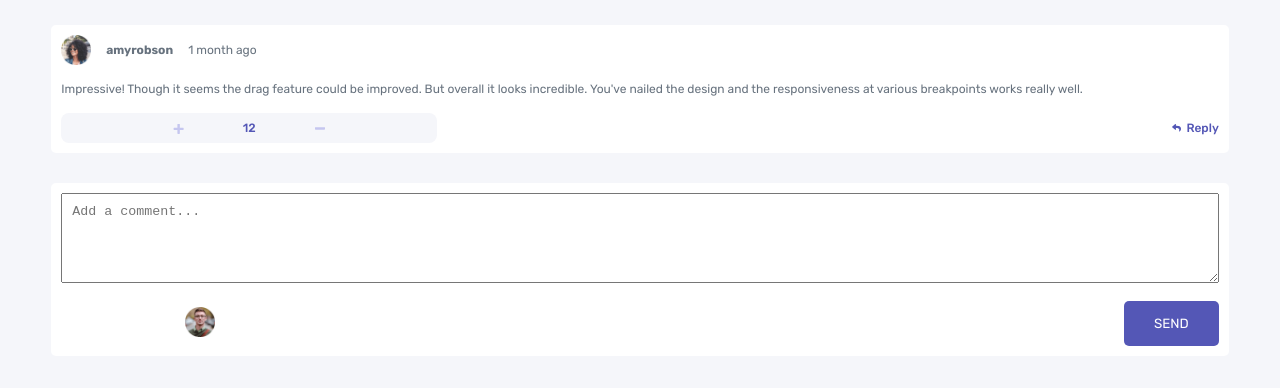
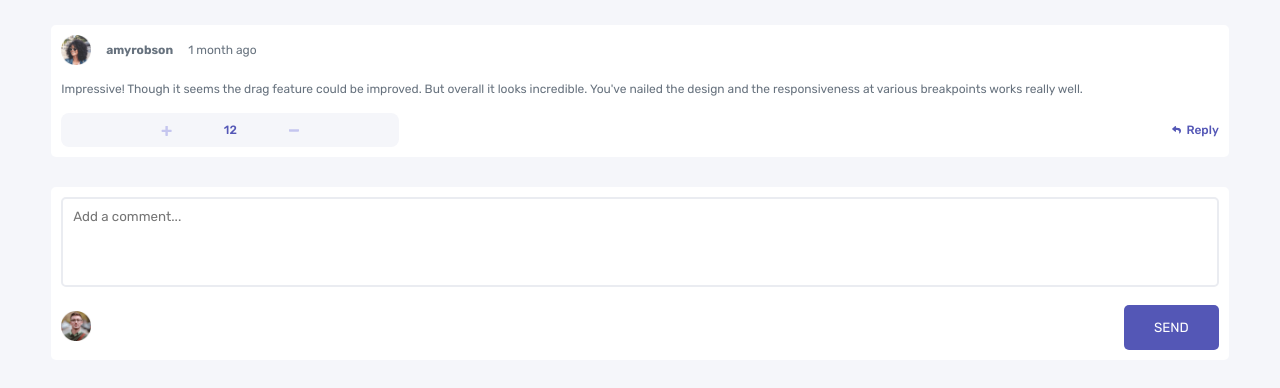
Before and after one commit to David-Henery4/Interactive-Comments-Section, a React (Create React App) app: page / in a window 1280 px wide. Shown: the top 388 px of the page. Built offline with nearby package versions, Linux system fonts and the light colour scheme.

Commit message:
input & comment boxes

```diff
--- a/src/sass/components/_comment-box.scss
+++ b/src/sass/components/_comment-box.scss
@@ -40,7 +40,7 @@
 
   // Likes box
   &-likes {
-    padding: 8px;
+    padding: 10px;
     grid-column: 1/5;
     grid-row: 4/6;
     border-radius: 8px;
@@ -48,7 +48,7 @@
     justify-content: center;
     align-items: center;
     gap: .5rem;
-    width: 100%;
+    width: 90%;
     background-color: $veryLightGray;
   }
   &__plus,&__minus {
--- a/src/sass/components/_input-box.scss
+++ b/src/sass/components/_input-box.scss
@@ -6,26 +6,31 @@
   display: grid;
   grid-template-columns: repeat(12, 1fr);
   gap: 1.5rem;
-  &-text-wrap{
+  &-text-wrap {
     width: 100%;
     grid-column: 1/-1;
     grid-row: 1/4;
-    &__text{
+    &__text {
       width: 100%;
       height: 90px;
       padding: 10px;
+      border-radius: 5px;
+      border: 2px solid $lightGray;
+      resize: none;
+      font-family: $fontFamily;
+      font-weight: $fontWeightLight;
     }
   }
-  &-user-wrap{
+  &-user-wrap {
     grid-column: 1/4;
     grid-row: 4/6;
-    justify-self: center;
+    justify-self: left;
     align-self: center;
-    &__img{
+    &__img {
       width: 3rem;
     }
   }
-  &__btn{
+  &__btn {
     grid-column: 10/-1;
     grid-row: 4/6;
     padding: 15px 30px;
```
